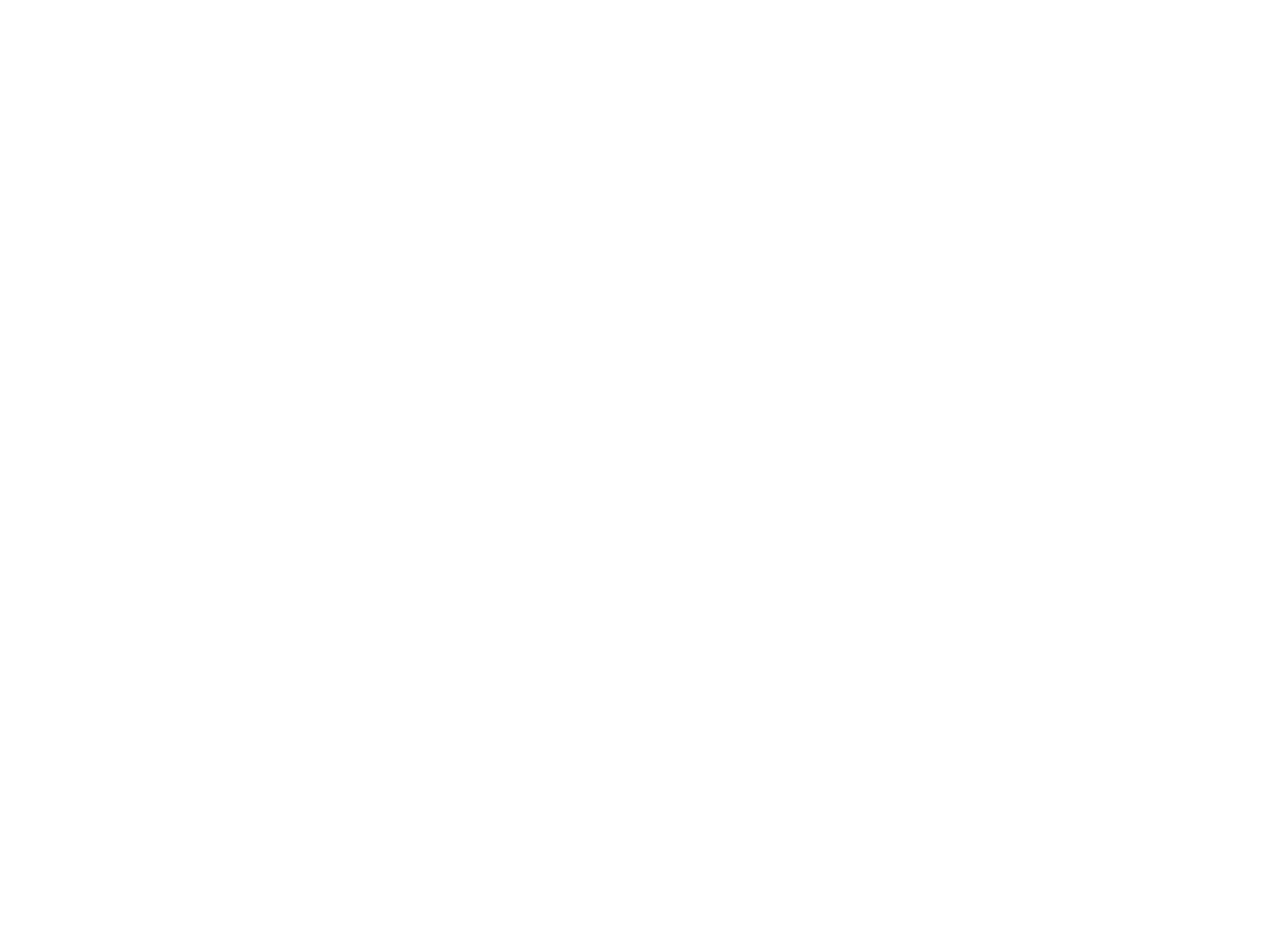
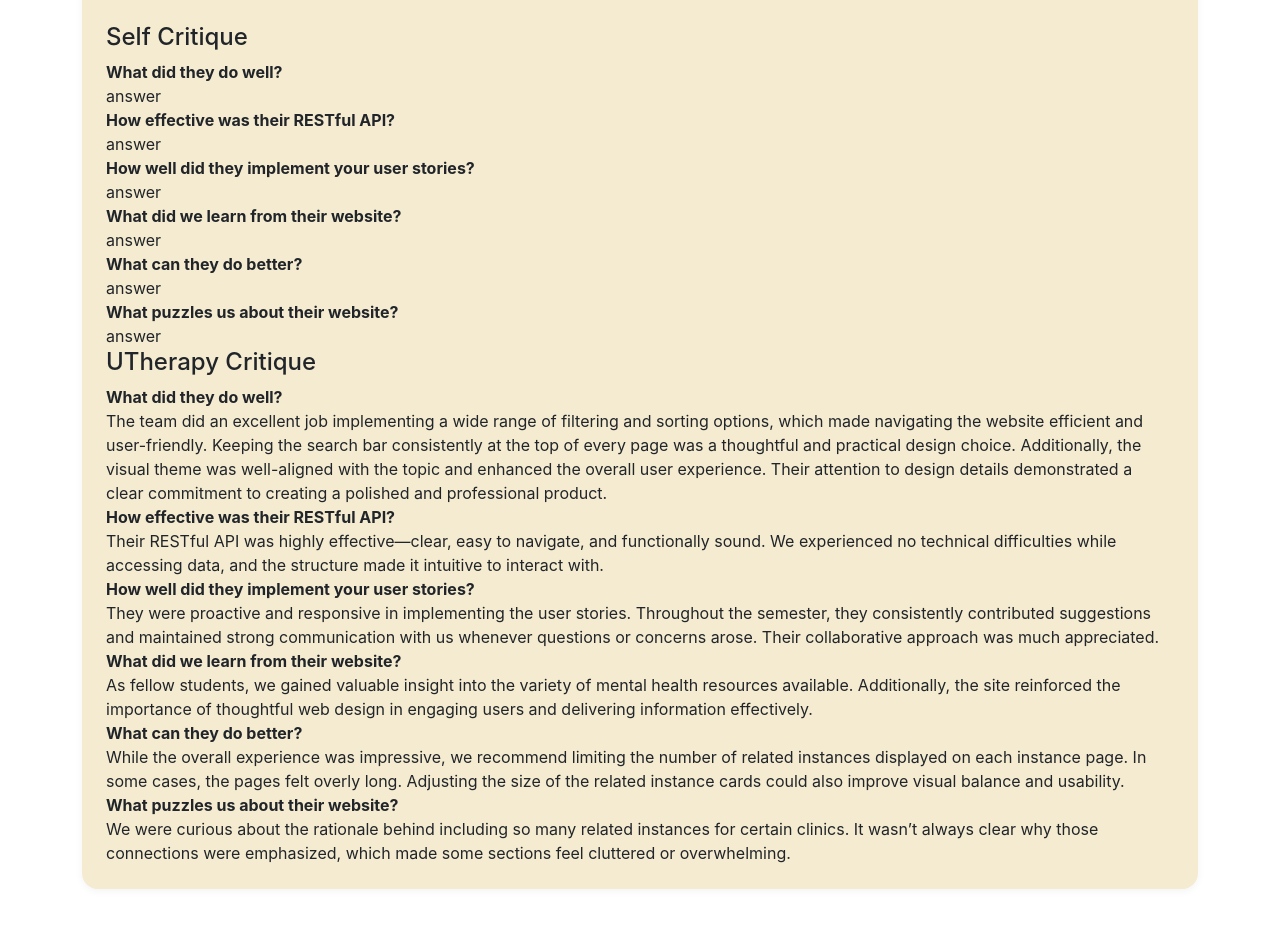
Before and after one commit to allisonstill/ParentAidATX-Single-Parent-Resources-in-Austin-, a React (Vite) app in the folder frontend/: page /about in a window 1280 px wide. Shown: the part 2251-3179 px from the top of the page. Before the commit the page ends 2187 px from the top, so only its background shows below. Built offline with nearby package versions, Linux system fonts and the light colour scheme; no server answers.

Commit message:
about page with critiques

```diff
--- a/frontend/src/pages/About.css
+++ b/frontend/src/pages/About.css
@@ -18,3 +18,11 @@
   font-size: 20px;
   text-align: center;
 }
+
+.self-critique-section {
+  font-family: "Inter";
+  background-color: #f4ebd0;
+  border-radius: 1rem;
+  box-shadow: 0px 2px 8px rgba(0, 0, 0, 0.05);
+  margin-bottom: 100px;
+}
--- a/frontend/src/pages/About.jsx
+++ b/frontend/src/pages/About.jsx
@@ -81,7 +81,78 @@ function About() {
         making it easier for single parents to access support resources. With so much to juggle, navigating hundreds of
         housing options and childcare services can be overwhelming and time-consuming for single parents.
         We aim to simplify this process by consolidating the most useful resources into a single, accessible website.</p>
+        <div className="self-critique-section mt-5 p-4 border-top">
+        <h2 className="mb-4">Critique & Reflection</h2>
+        <h4>Self Critique</h4>
+        <div className="space-y-4">
+            <div>
+              <strong>What did they do well?</strong><br />
+              answer
+            </div>
+
+            <div>
+              <strong>How effective was their RESTful API?</strong><br />
+              answer
+            </div>
+
+            <div>
+              <strong>How well did they implement your user stories?</strong><br />
+              answer
+            </div>
+
+            <div>
+              <strong>What did we learn from their website?</strong><br />
+              answer
+            </div>
+
+            <div>
+              <strong>What can they do better?</strong><br />
+              answer
+            </div>
+
+            <div>
+              <strong>What puzzles us about their website?</strong><br />
+              answer
+            </div>
+          </div>
+
+        <h4 className="d-flex align-items-center gap-3 justify-content-start">UTherapy Critique
+        </h4>
+        <div className="space-y-4">
+          <div>
+            <strong>What did they do well?</strong><br />
+            The team did an excellent job implementing a wide range of filtering and sorting options, which made navigating the website efficient and user-friendly. Keeping the search bar consistently at the top of every page was a thoughtful and practical design choice. Additionally, the visual theme was well-aligned with the topic and enhanced the overall user experience. Their attention to design details demonstrated a clear commitment to creating a polished and professional product.
+          </div>
+
+          <div>
+            <strong>How effective was their RESTful API?</strong><br />
+            Their RESTful API was highly effective—clear, easy to navigate, and functionally sound. We experienced no technical difficulties while accessing data, and the structure made it intuitive to interact with.
+          </div>
+
+          <div>
+            <strong>How well did they implement your user stories?</strong><br />
+            They were proactive and responsive in implementing the user stories. Throughout the semester, they consistently contributed suggestions and maintained strong communication with us whenever questions or concerns arose. Their collaborative approach was much appreciated.
+          </div>
+
+          <div>
+            <strong>What did we learn from their website?</strong><br />
+            As fellow students, we gained valuable insight into the variety of mental health resources available. Additionally, the site reinforced the importance of thoughtful web design in engaging users and delivering information effectively.
+          </div>
+
+          <div>
+            <strong>What can they do better?</strong><br />
+            While the overall experience was impressive, we recommend limiting the number of related instances displayed on each instance page. In some cases, the pages felt overly long. Adjusting the size of the related instance cards could also improve visual balance and usability.
+          </div>
+
+          <div>
+            <strong>What puzzles us about their website?</strong><br />
+            We were curious about the rationale behind including so many related instances for certain clinics. It wasn’t always clear why those connections were emphasized, which made some sections feel cluttered or overwhelming.
+          </div>
+        </div>
+
+      </div>
     </div>
+
   );
 }
 
```
